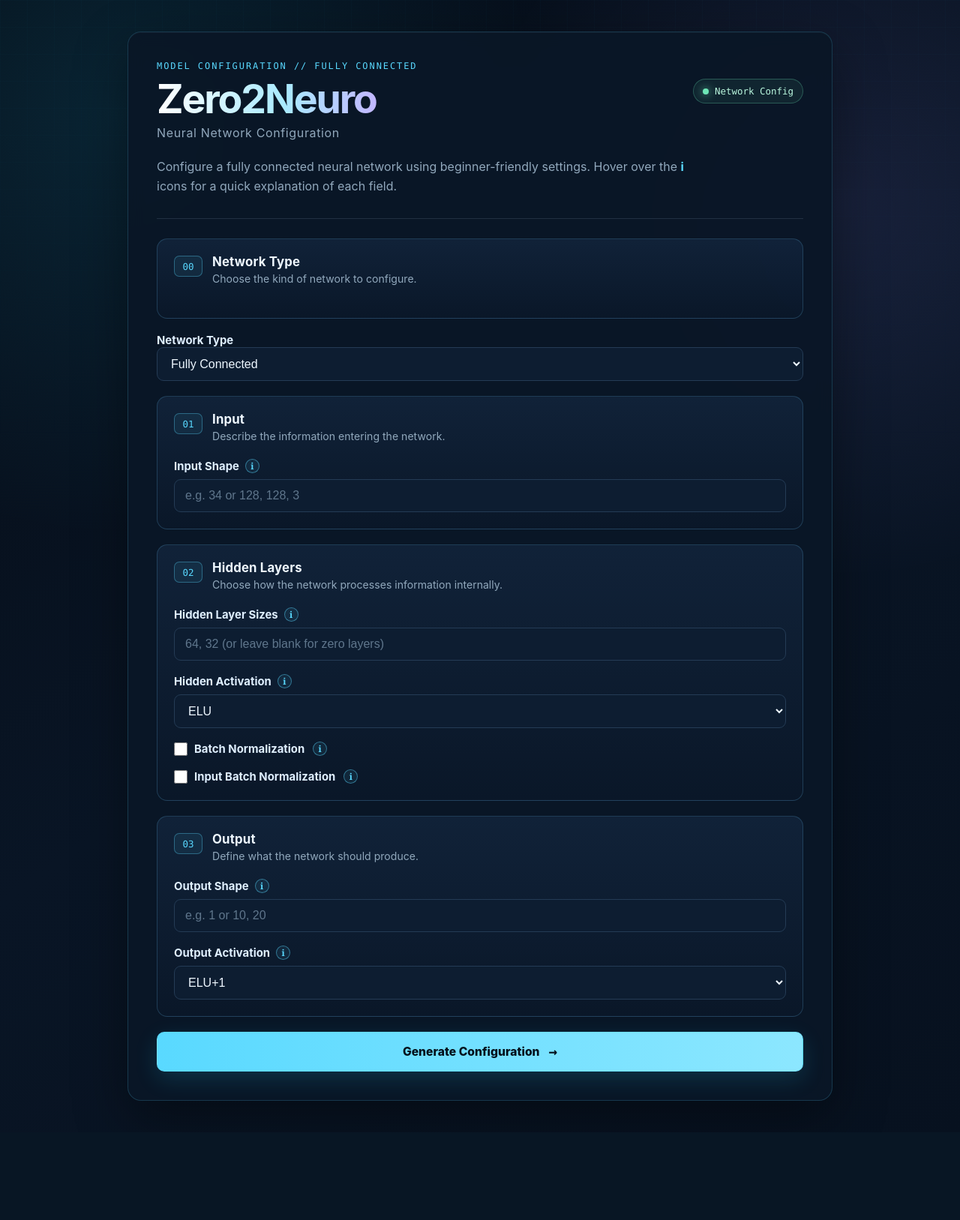
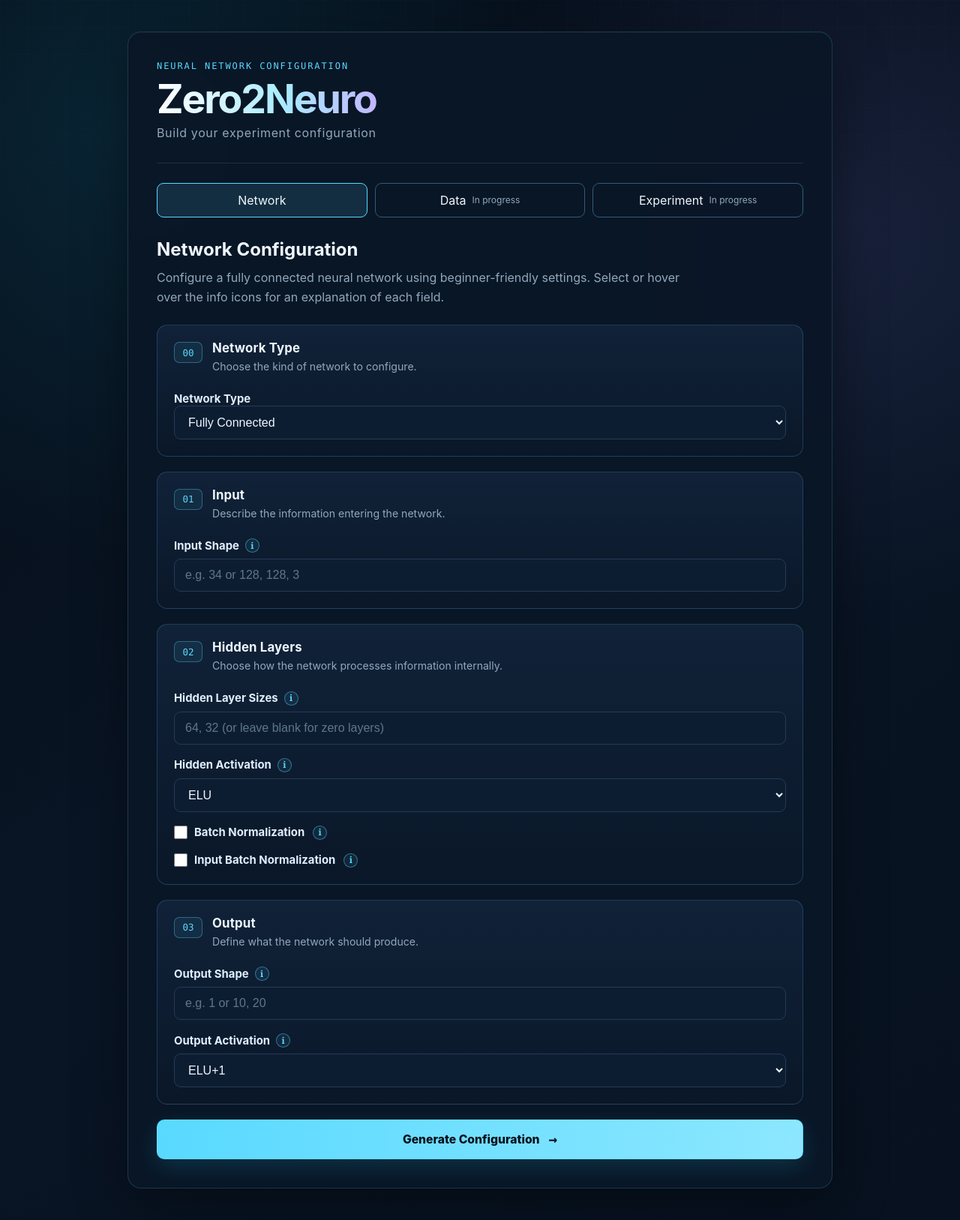
Before and after one commit to Alex-E-Mitchell/zero2neuro-interface, a Flask app: page / in a window 1280 px wide. Shown: the whole page at 75% size. Before the commit the page ends 1479 px from the top, so only its background shows below. Run offline with Flask 3, Linux system fonts and the light colour scheme.

Commit message:
Add shared layout and configuration page navigation

```diff
--- a/app.py
+++ b/app.py
@@ -48,5 +48,23 @@ def network():
     )
 
 
+@app.route("/data")
+def data():
+    return render_template(
+        "in_progress.html",
+        page_name="Data",
+        planned_features="Dataset format, file paths, columns, and splitting settings will be available here.",
+    )
+
+
+@app.route("/experiment")
+def experiment():
+    return render_template(
+        "in_progress.html",
+        page_name="Experiment",
+        planned_features="Experiment name, loss, metrics, learning rate, epochs, and early stopping settings will be available here.",
+    )
+
+
 if __name__ == "__main__":
     app.run(debug=True)
--- a/static/style.css
+++ b/static/style.css
@@ -483,3 +483,52 @@ pre {
         transform: none;
     }
 }
+
+/* Shared configuration page layout. */
+.page-navigation {
+    display: flex;
+    flex-wrap: wrap;
+    gap: 10px;
+    margin-bottom: 28px;
+}
+.page-navigation a {
+    flex: 1 1 150px;
+    display: flex;
+    flex-wrap: wrap;
+    align-items: center;
+    justify-content: center;
+    gap: 8px;
+    padding: 12px;
+    border: 1px solid var(--border-bright);
+    border-radius: 9px;
+    color: var(--text);
+    text-decoration: none;
+}
+.page-navigation a:hover,
+.page-navigation a[aria-current="page"] {
+    background: rgba(89, 217, 255, 0.12);
+    border-color: var(--cyan);
+}
+.nav-status {
+    color: var(--muted);
+    font-size: 0.75rem;
+}
+.content-heading { margin-bottom: 24px; }
+.content-heading h2 { margin: 0; }
+.content-heading .subtitle { margin-top: 10px; }
+.return-link { color: var(--cyan); }
+.config-section p { line-height: 1.6; }
+.skip-link {
+    position: absolute;
+    top: -100px;
+    left: 20px;
+    z-index: 100;
+    background: var(--field);
+    color: var(--text);
+    padding: 12px;
+}
+.skip-link:focus { top: 8px; }
+a:focus-visible, button:focus-visible {
+    outline: 3px solid var(--cyan);
+    outline-offset: 4px;
+}
--- /dev/null
+++ b/templates/base.html
@@ -0,0 +1,39 @@
+<!DOCTYPE html>
+<html lang="en">
+<head>
+    <meta charset="UTF-8">
+    <meta name="viewport" content="width=device-width, initial-scale=1.0">
+    <title>{% block title %}Zero2Neuro Configuration{% endblock %}</title>
+    <link rel="stylesheet" href="{{ url_for('static', filename='style.css') }}">
+</head>
+<body>
+    <a class="skip-link" href="#page-content">Skip to content</a>
+    <div class="background-grid" aria-hidden="true"></div>
+    <main class="container">
+        <header class="page-header">
+            <div class="eyebrow">NEURAL NETWORK CONFIGURATION</div>
+            <div class="title-row">
+                <div>
+                    <h1>Zero2Neuro</h1>
+                    <p class="title-subline">Build your experiment configuration</p>
+                </div>
+            </div>
+        </header>
+        <nav class="page-navigation" aria-label="Configuration pages">
+            {% for endpoint, label in [('network', 'Network'), ('data', 'Data'), ('experiment', 'Experiment')] %}
+            <a href="{{ url_for(endpoint) }}"{% if request.endpoint == endpoint %} aria-current="page"{% endif %}>
+                {{ label }}{% if endpoint != 'network' %}<span class="nav-status">In progress</span>{% endif %}
+            </a>
+            {% endfor %}
+        </nav>
+        <section id="page-content" tabindex="-1" aria-labelledby="page-heading">
+            <div class="content-heading">
+                <h2 id="page-heading">{% block heading %}{% endblock %}</h2>
+                <p class="subtitle">{% block description %}{% endblock %}</p>
+            </div>
+            {% block content %}{% endblock %}
+        </section>
+    </main>
+    {% block scripts %}{% endblock %}
+</body>
+</html>
--- a/templates/network.html
+++ b/templates/network.html
@@ -1,40 +1,8 @@
-<!DOCTYPE html>
-<html lang="en">
-
-<head>
-    <meta charset="UTF-8">
-    <meta name="viewport" content="width=device-width, initial-scale=1.0">
-    <title>Zero2Neuro Configuration</title>
-    <link rel="stylesheet" href="{{ url_for('static', filename='style.css') }}">
-</head>
-
-<body>
-
-    <div class="background-grid"></div>
-
-    <main class="container">
-
-        <header class="page-header">
-            <div class="eyebrow">MODEL CONFIGURATION // FULLY CONNECTED</div>
-
-            <div class="title-row">
-                <div>
-                    <h1>Zero2Neuro</h1>
-                    <p class="title-subline">Neural Network Configuration</p>
-                </div>
-
-                <div class="status-badge" aria-label="Configuration type">
-                    <span class="status-dot"></span>
-                    Network Config
-                </div>
-            </div>
-
-            <p class="subtitle">
-                Configure a fully connected neural network using beginner-friendly settings.
-                Hover over the <strong>i</strong> icons for a quick explanation of each field.
-            </p>
-        </header>
-
+{% extends "base.html" %}
+{% block title %}Network Configuration | Zero2Neuro{% endblock %}
+{% block heading %}Network Configuration{% endblock %}
+{% block description %}Configure a fully connected neural network using beginner-friendly settings. Select or hover over the info icons for an explanation of each field.{% endblock %}
+{% block content %}
         <form method="POST">
             <section class="config-section">
                 <div class="section-heading">
@@ -44,7 +12,6 @@
                         <p>Choose the kind of network to configure.</p>
                     </div>
                 </div>
-            </section>
 
                 <div class="form-group">
                     <label for="network_type">Network Type</label>
@@ -231,8 +198,8 @@
         </div>
         {% endif %}
 
-    </main>
-
+{% endblock %}
+{% block scripts %}
     <script>
         function copyConfig() {
             const configText = document.getElementById("config-text").innerText;
@@ -249,6 +216,4 @@
         }
     </script>
 
-</body>
-
-</html>
+{% endblock %}
```
Also changed, not shown: docs/IMPLEMENTATION_PLAN.md (+18 -0 lines), python/tests/test_navigation.py (added, +66 -0 lines), templates/in_progress.html (added, +12 -0 lines).
